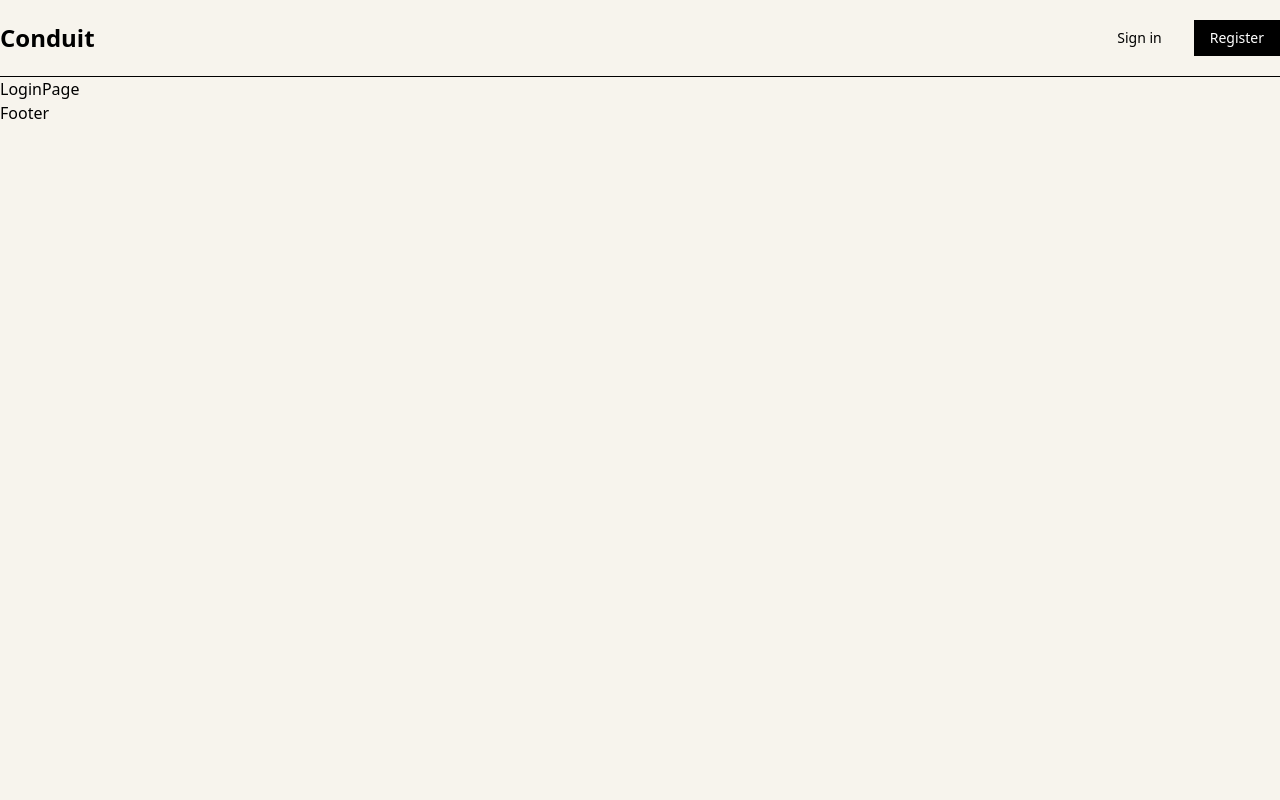
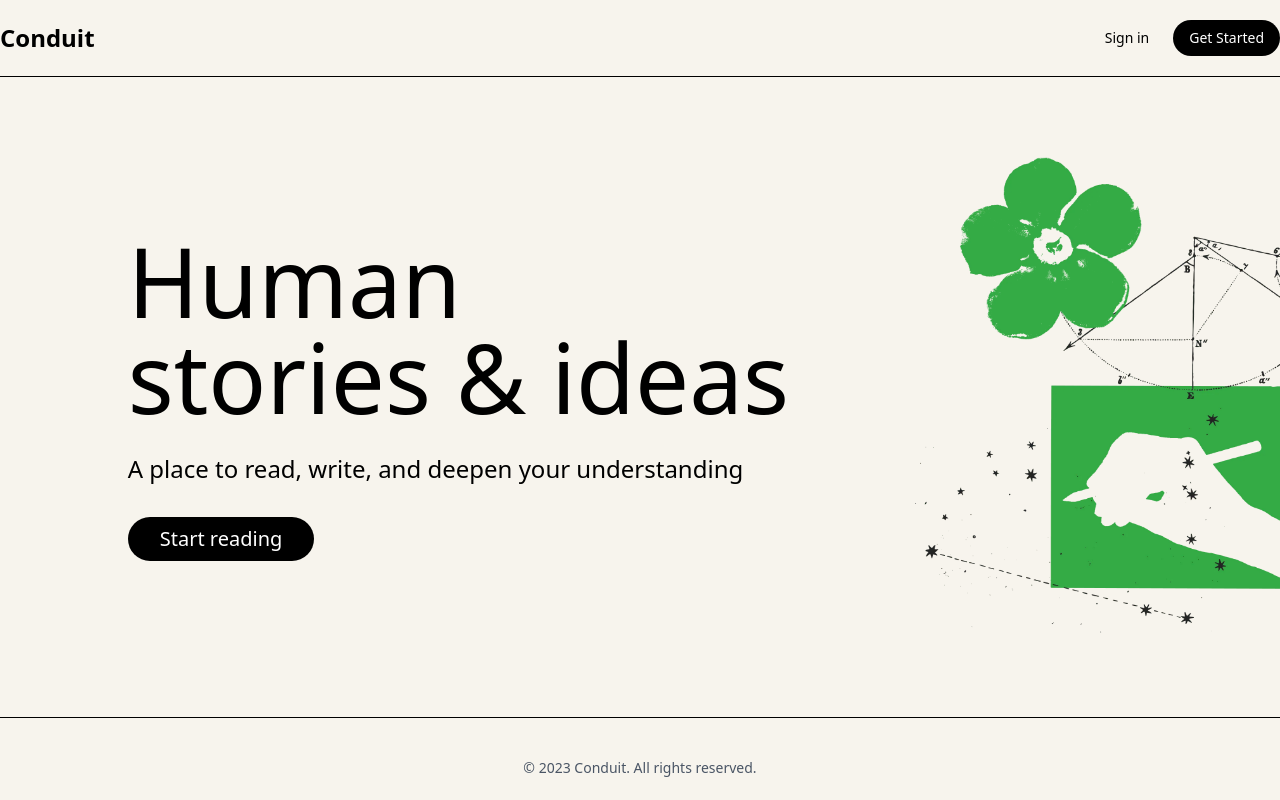
Before and after one commit to rizkythegreat/conduit, a React (Vite) app: page / in a window 1280 px wide. Built offline with nearby package versions, Linux system fonts and the light colour scheme.

Commit message:
feat: add hero & footer

```diff
--- /dev/null
+++ b/src/components/templates/Hero.jsx
@@ -0,0 +1,29 @@
+import React from 'react';
+import Box from '../atom/Box';
+
+function Hero() {
+  return (
+    <>
+      <Box className="flex justify-end mx-auto h-[80vh]">
+        <Box className="w-8/13 flex flex-col justify-center">
+          <Box className={'flex flex-col gap-y-3 mb-8'}>
+            <h1 className="text-8xl">
+              Human <br /> stories & ideas
+            </h1>
+            <p className="text-2xl mt-4">A place to read, write, and deepen your understanding</p>
+          </Box>
+          <Box>
+            <button className="px-8 py-2 text-xl rounded-full hover:cursor-pointer bg-black text-white">
+              Start reading
+            </button>
+          </Box>
+        </Box>
+        <Box className="flex justify-end mt-20">
+          <img className="max-h-[85%] w-auto" src="/medium-image.webp" alt="hero" />
+        </Box>
+      </Box>
+    </>
+  );
+}
+
+export default Hero;
--- a/src/layouts/Footer.jsx
+++ b/src/layouts/Footer.jsx
@@ -1,7 +1,15 @@
+import Box from '@/components/atom/Box';
 import React from 'react';
 
 function Footer() {
-  return <div>Footer</div>;
+  return (
+    <>
+      <hr />
+      <Box className="flex justify-center mt-10">
+        <p className="text-sm text-gray-600">© 2023 Conduit. All rights reserved.</p>
+      </Box>
+    </>
+  );
 }
 
 export default Footer;
--- a/src/layouts/Header.jsx
+++ b/src/layouts/Header.jsx
@@ -24,18 +24,24 @@ function Header() {
         <Box className={'flex justify-between items-center'}>
           <h1 className={'text-2xl font-bold'}>Conduit</h1>
           <Box className={'flex space-x-4'}>
-            {menus?.map((menu, index) =>
-              menu?.name === 'Register' ? (
+            {isAuthenticated
+              ? menus?.map((menu, index) => (
+                  <Link className="px-4 py-2 text-sm" key={index} to={menu.link}>
+                    {menu.name}
+                  </Link>
+                ))
+              : menus?.map((menu, index) =>
+                  menu?.name === 'Get Started' ? (
                     <button
                       onClick={() => setAuthAction(true)}
-                  className="px-4 py-2 text-white text-sm bg-black hover:bg-gray-800 transition-all duration-300"
+                      className="rounded-full hover:cursor-pointer px-4 py-2 text-white text-sm bg-black hover:bg-gray-800 transition-all duration-300"
                       key={index}>
                       {menu.name}
                     </button>
                   ) : (
-                <Link className="px-4 py-2 text-sm" key={index} to={menu.link}>
+                    <button className="hover:cursor-pointer py-2 px-2 text-sm" key={index}>
                       {menu.name}
-                </Link>
+                    </button>
                   )
                 )}
           </Box>
--- a/src/pages/LoginPage.jsx
+++ b/src/pages/LoginPage.jsx
@@ -1,12 +1,13 @@
 import Layout from '../layouts/Layout';
 import { useContext } from 'react';
 import AuthContext from '../context/AuthContext';
+import Hero from '@/components/templates/Hero';
 
 function LoginPage() {
   const { authAction, setAuthAction } = useContext(AuthContext);
   return (
     <Layout>
-      <h1>LoginPage</h1>
+      <Hero />
       {/* <DialogLogin open={authAction} setOpen={setAuthAction} title="Welcome Back.">
         <Box className={'flex flex-col gap-y-3 mb-8'}>
           <Box className="flex items-center justify-center">
--- a/src/utils/constants.js
+++ b/src/utils/constants.js
@@ -23,7 +23,7 @@ export const unauthenticatedMenus = [
     link: '/login'
   },
   {
-    name: 'Register',
+    name: 'Get Started',
     link: '/register'
   }
 ];
```
Also changed, not shown: public/medium-image.webp (added), 1 other file (tests, documents, lock files or other folders). Lines whose indentation alone changed are shown as unchanged.
